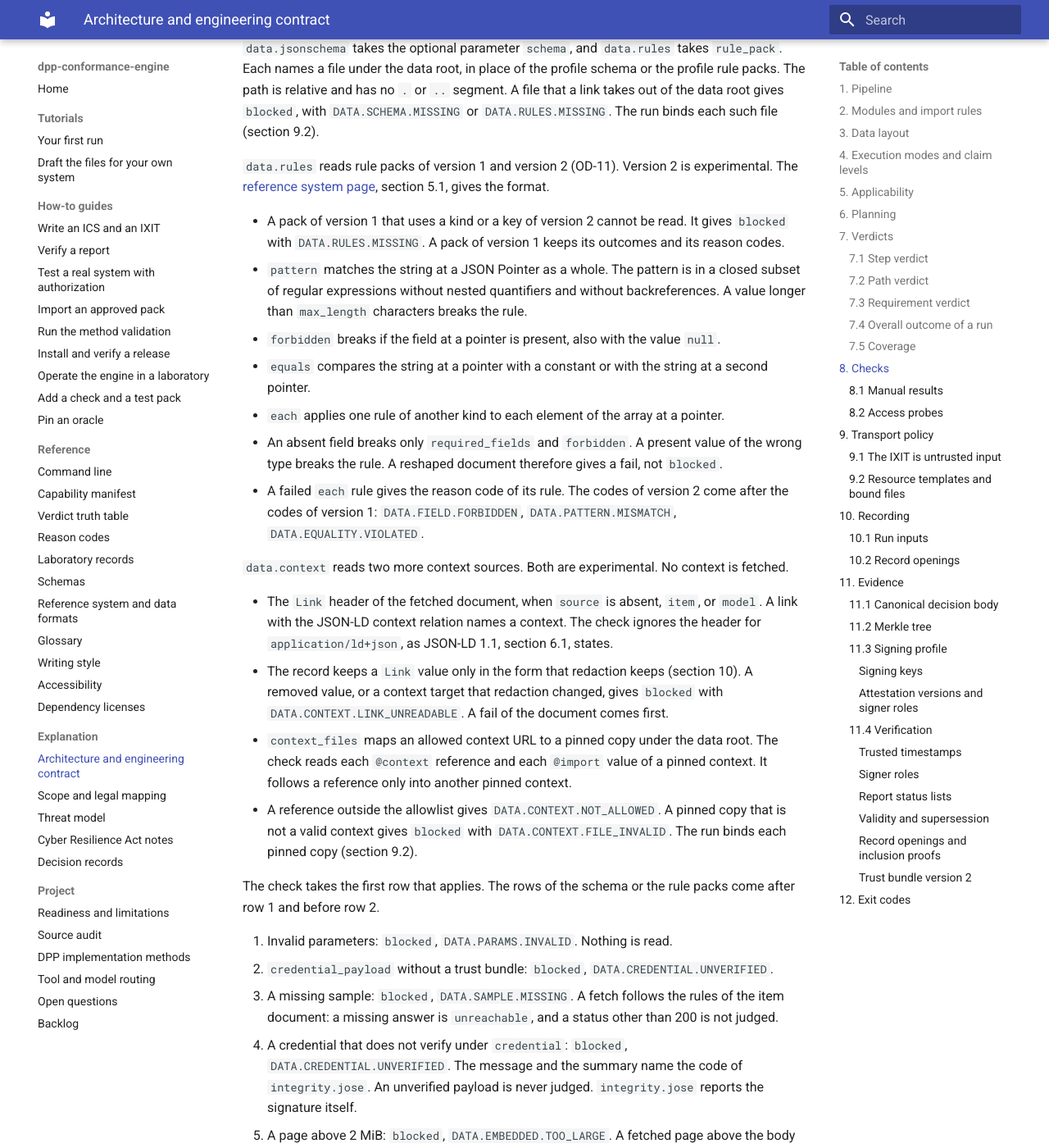
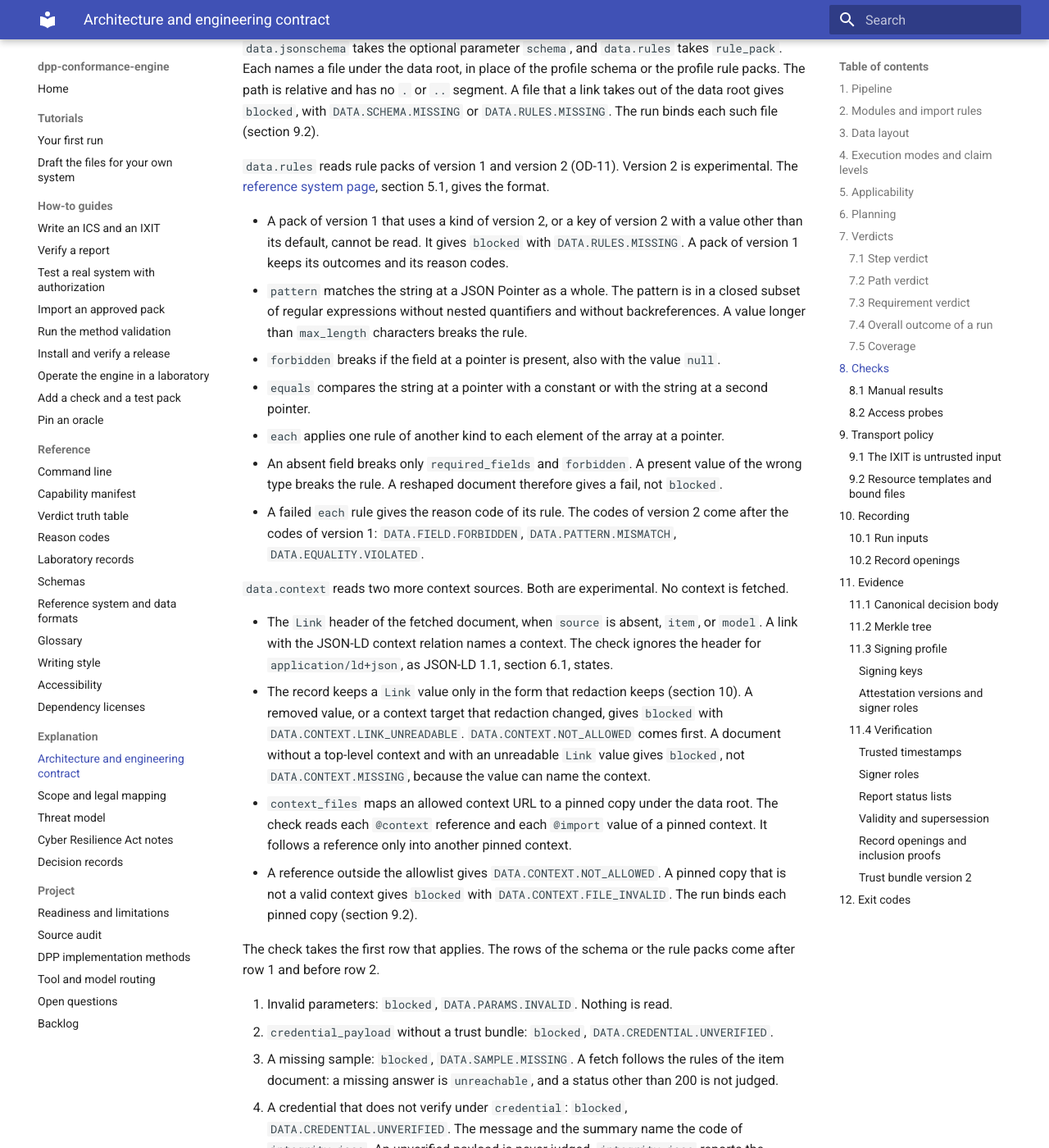
Before and after one commit to hadijannat/dpp-conformance-engine, an MkDocs documentation site: the page built from docs/explanation/architecture.md, in a window 1280 px wide and 1400 px high, scrolled down 21541 px. Shown: the whole window at 82% size. Built offline with MkDocs 1.6.1 and Material for MkDocs 9.7.7, drawn with Linux system fonts in a browser that asks for light colours; the version menu is left out.

Commit message:
fix(data): refuse rules on the document root and state the context order
A top-level pattern, equals, or each rule with the root pointer would break
for every document, so a pack with one cannot be read. A fixed count is now
plainly not a variable quantifier. The contract text states that
DATA.CONTEXT.NOT_ALLOWED comes before an unreadable Link value, and that an
unreadable value replaces DATA.CONTEXT.MISSING. The guide for a real system
names TP-WEB-RULES-001.

Co-Authored-By: Claude Opus 5.5 <noreply@anthropic.com>

```diff
--- a/docs/explanation/architecture.md
+++ b/docs/explanation/architecture.md
@@ -708,8 +708,9 @@ gives `blocked`, with `DATA.SCHEMA.MISSING` or `DATA.RULES.MISSING`. The run bin
 `data.rules` reads rule packs of version 1 and version 2 (OD-11). Version 2 is experimental. The
 [reference system page](../reference/reference-system.md), section 5.1, gives the format.
 
-- A pack of version 1 that uses a kind or a key of version 2 cannot be read. It gives `blocked`
-  with `DATA.RULES.MISSING`. A pack of version 1 keeps its outcomes and its reason codes.
+- A pack of version 1 that uses a kind of version 2, or a key of version 2 with a value other
+  than its default, cannot be read. It gives `blocked` with `DATA.RULES.MISSING`. A pack of
+  version 1 keeps its outcomes and its reason codes.
 - `pattern` matches the string at a JSON Pointer as a whole. The pattern is in a closed subset of
   regular expressions without nested quantifiers and without backreferences. A value longer than
   `max_length` characters breaks the rule.
@@ -728,7 +729,9 @@ gives `blocked`, with `DATA.SCHEMA.MISSING` or `DATA.RULES.MISSING`. The run bin
   `application/ld+json`, as JSON-LD 1.1, section 6.1, states.
 - The record keeps a `Link` value only in the form that redaction keeps (section 10). A removed
   value, or a context target that redaction changed, gives `blocked` with
-  `DATA.CONTEXT.LINK_UNREADABLE`. A fail of the document comes first.
+  `DATA.CONTEXT.LINK_UNREADABLE`. `DATA.CONTEXT.NOT_ALLOWED` comes first. A document without a
+  top-level context and with an unreadable `Link` value gives `blocked`, not
+  `DATA.CONTEXT.MISSING`, because the value can name the context.
 - `context_files` maps an allowed context URL to a pinned copy under the data root. The check
   reads each `@context` reference and each `@import` value of a pinned context. It follows a
   reference only into another pinned context.
```
Also changed, not shown: docs/how-to/test-a-real-system.md (+2 -0 lines), docs/reference/reference-system.md (+5 -2 lines), 2 other files.
